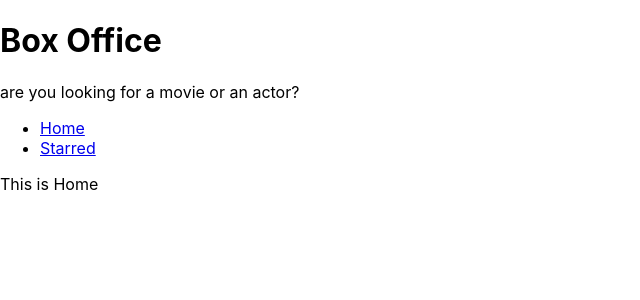
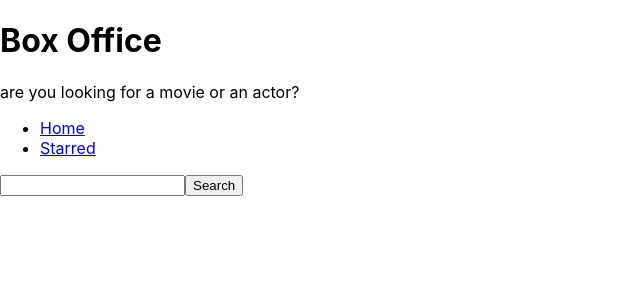
Before and after one commit to atharuddin786/box-office, a React (Create React App) app: page / in a window 1280 px wide. Shown: the top 300 px of the page, without its empty margins (0-640 px from the left). Built offline with nearby package versions, Linux system fonts and the light colour scheme.

Commit message:
created input and fetch results from tv maze api

```diff
--- a/src/pages/Home.js
+++ b/src/pages/Home.js
@@ -1,8 +1,41 @@
-import React from "react";
+import React, { useState } from "react";
 import MainPageLayout from "../Components/MainPageLayout";
 
 const Home = () => {
-  return <MainPageLayout>This is Home</MainPageLayout>;
+  const [input, setInput] = useState("");
+
+  const onSearch = () => {
+    //https://api.tvmaze.com/search/shows?q=men
+    fetch(`https://api.tvmaze.com/search/shows?q=${input}`)
+      .then((r) => r.json())
+      .then((result) => {
+        console.log(result);
+      });
+  };
+
+  const onInputChange = (ev) => {
+    setInput(ev.target.value);
+  };
+
+  const onKeyDown = (ev) => {
+    if (ev.keyCode === 13) {
+      onSearch();
+    }
+  };
+
+  return (
+    <MainPageLayout>
+      <input
+        type="text"
+        onChange={onInputChange}
+        value={input}
+        onKeyDown={onKeyDown}
+      />
+      <button type="button" onClick={onSearch}>
+        Search
+      </button>
+    </MainPageLayout>
+  );
 };
 
 export default Home;
```
